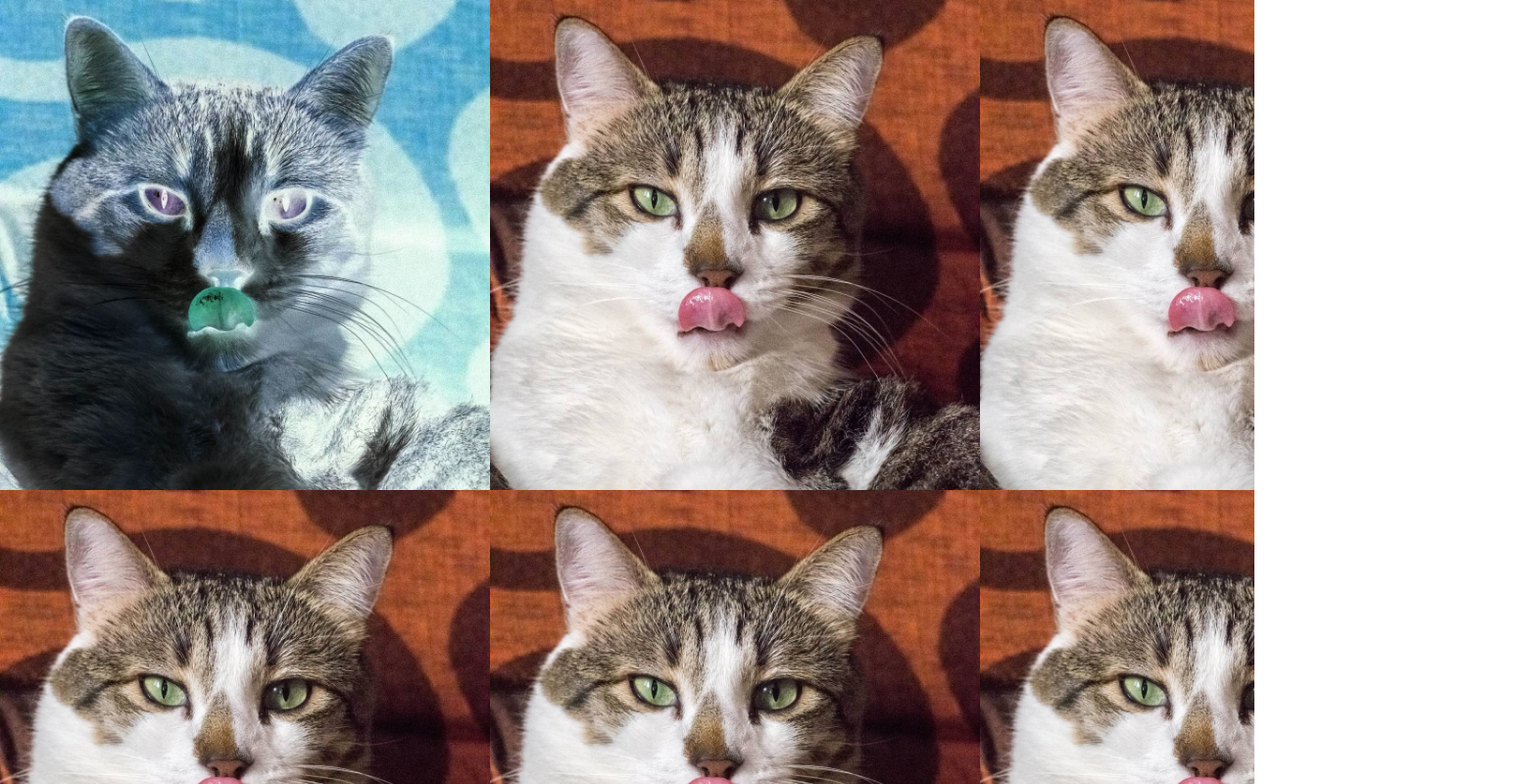
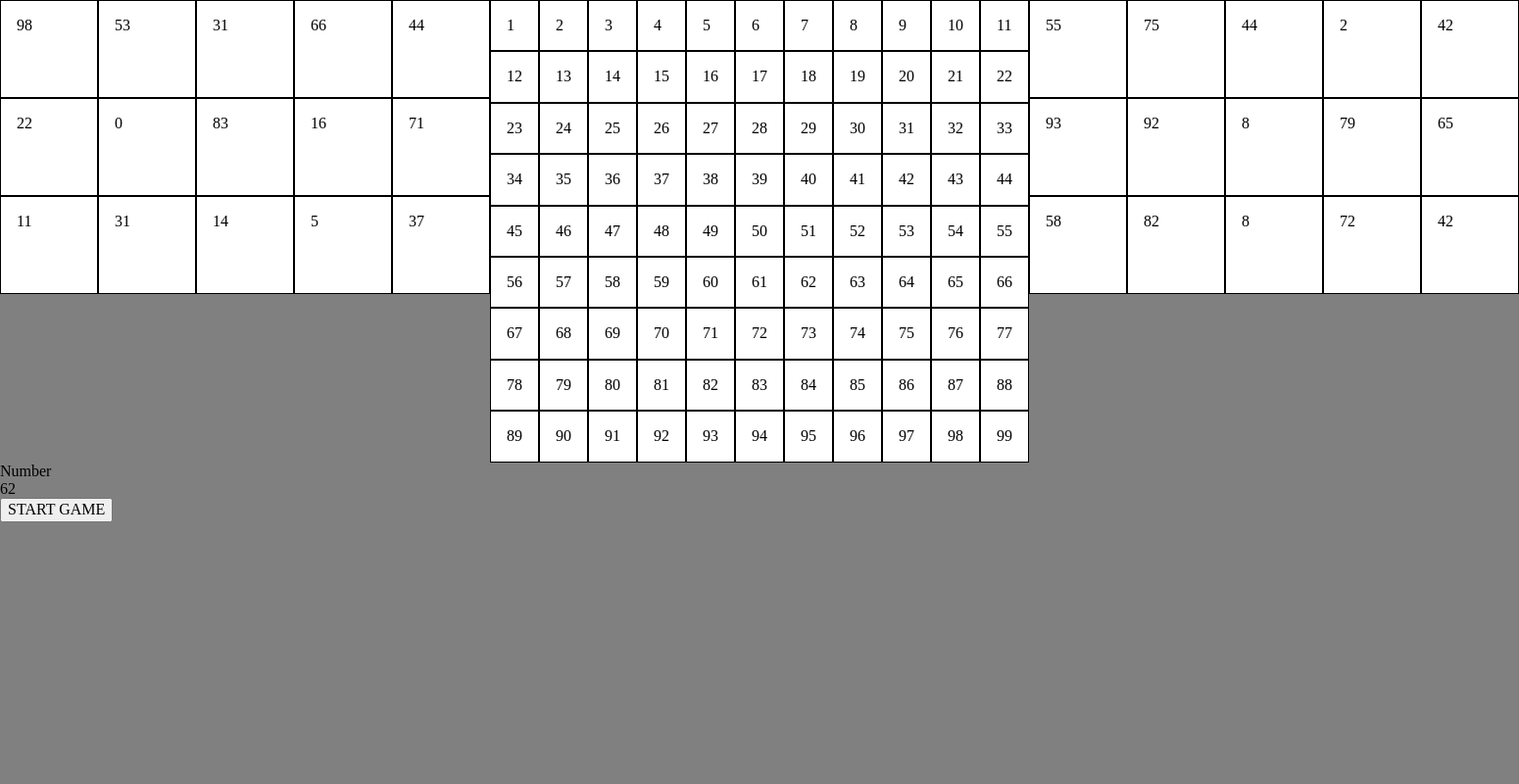
Before and after one commit to JuanCarlosAlo/bingo, a website built with Vite: page src/index.html in a window 1280 px wide. Shown: the whole page at 98% size, 1550 px wide, since content can reach past the window. Built offline with nearby package versions, Linux system fonts and the light colour scheme; some packages are replaced by stand-ins of ours.

Commit message:
oki doki

```diff
--- a/src/index.html
+++ b/src/index.html
@@ -9,7 +9,14 @@
     <title>Vite Template</title>
   </head>
   <body>
-    <img src="assets/images/anubis.jpg" width="500px" alt="anubis" />
+    <div id="main-container" class="main-container">
+      <div id="container-left" class="container--left"></div>
+      <div id="container-center" class="container--center"></div>
+      <div id="container-right" class="container--right"></div>
+    </div>
+    <div class="current-number--text">Number</div>
+    <div id="current-number" class="current-number--number"></div>
+    <button>START GAME</button>
     <script type="module" src="./js/index.js"></script>
   </body>
 </html>
--- a/src/js/index.js
+++ b/src/js/index.js
@@ -1,5 +1,112 @@
 // El styles lo importamos aquí, ya se carga después al compilar todo
 import '../scss/styles.scss';
-import { sayHello } from './demo.js';
 
-sayHello();
+const mainContainer = document.getElementById('main-container')
+const leftContainer = document.getElementById('container-left')
+const centerContainer = document.getElementById('container-center')
+const rightContainer = document.getElementById('container-right')
+const currentNumber = document.getElementById('current-number')
+
+const randomBingoBoxSmall = 15;
+const randomBingoBoxBig = 99;
+let timeoutId;
+let win = false
+const randomNumberArray=[]
+let numberToPlay
+let allBoxes;
+
+
+const currentRandomNumber = ()=>{return Math.floor(Math.random()*randomNumberArray.length)}
+const randomNumber =()=>{
+    return Math.floor(Math.random()*99)
+}
+
+
+
+const createDivsLeft =()=>{
+
+    const fragment = document.createDocumentFragment()
+    for (let index = 0; index < randomBingoBoxSmall; index++) {
+        const box = document.createElement('span')
+        box.classList.add('box')
+        box.textContent = randomNumber()
+        box.dataset.number = box.textContent
+        fragment.append(box)
+    }
+    console.log(fragment)
+
+    leftContainer.append(fragment)
+}
+
+const createDivsRight =()=>{
+
+    const fragment = document.createDocumentFragment()
+    for (let index = 0; index < randomBingoBoxSmall; index++) {
+        const box = document.createElement('span')
+        box.classList.add('box')
+        box.textContent = randomNumber()
+        box.dataset.number = box.textContent
+        fragment.append(box)
+    }
+    console.log(fragment)
+
+    rightContainer.append(fragment)
+}
+const createDivsCenter =()=>{
+
+    const fragment = document.createDocumentFragment()
+    for (let index = 0; index < randomBingoBoxBig; index++) {
+        const box = document.createElement('span')
+        box.classList.add('box')
+        box.textContent = index +1
+        box.dataset.number = box.textContent
+        fragment.append(box)
+    }
+
+
+    centerContainer.append(fragment)
+}
+const fillArray =()=>{
+    for (let index = 1; index < 100; index++) {
+        randomNumberArray.push(index)
+
+    }
+}
+const setRandomNumberArray =()=>{
+    const index = currentRandomNumber()
+    const number = randomNumberArray[index]
+    randomNumberArray.splice(index,1)
+    numberToPlay= number
+    currentNumber.textContent = numberToPlay
+
+}
+const setClassList=()=>{
+    allBoxes = document.querySelectorAll('.box')
+    allBoxes.forEach(element => {
+        if (element.dataset.number === numberToPlay) {
+            console.log(element)
+            element.classList.add('box--checked')
+        }
+    });
+}
+
+const currentNumberText=()=>{
+   clearTimeout(timeoutId);
+
+   if (win=== false) {
+    timeoutId = setTimeout(currentNumberText,500)
+
+    setRandomNumberArray()
+    setClassList()
+
+   }else{
+
+   }
+
+}
+
+fillArray()
+currentNumberText()
+createDivsLeft()
+createDivsRight()
+createDivsCenter()
--- a/src/scss/blocks/body.scss
+++ b/src/scss/blocks/body.scss
@@ -1,7 +1,5 @@
 html {
 }
 body {
-  background-image: url(../assets/images/anubis.jpg);
-  background-size: contain;
-  filter: invert(1);
+  background-color: gray;
 }
--- /dev/null
+++ b/src/scss/blocks/cards.scss
@@ -0,0 +1,29 @@
+.main-container{
+    display:flex ;
+    justify-content: space-around;
+}
+
+.container{
+    &--left,&--right{
+        display: grid;
+        grid-template-columns: repeat(5,100px);
+        grid-template-rows: repeat(3,100px);
+        background-color: red;
+        height: 300px;
+        width: 500px;
+    }
+    &--center{
+        display: grid;
+        grid-template-columns: repeat(11,50px);
+
+    }
+}
+.box{
+    border: solid 1px black;
+    background-color: white;
+    padding: 1rem;
+}
+
+.box--checked{
+    background-color: green;
+}
--- a/src/scss/styles.scss
+++ b/src/scss/styles.scss
@@ -2,3 +2,4 @@
 @use 'base/initial-reset.scss';
 @use 'config/variables.scss';
 @use 'blocks/body.scss';
+@use 'blocks/cards.scss';
```
Also changed, not shown: 1 other file.
